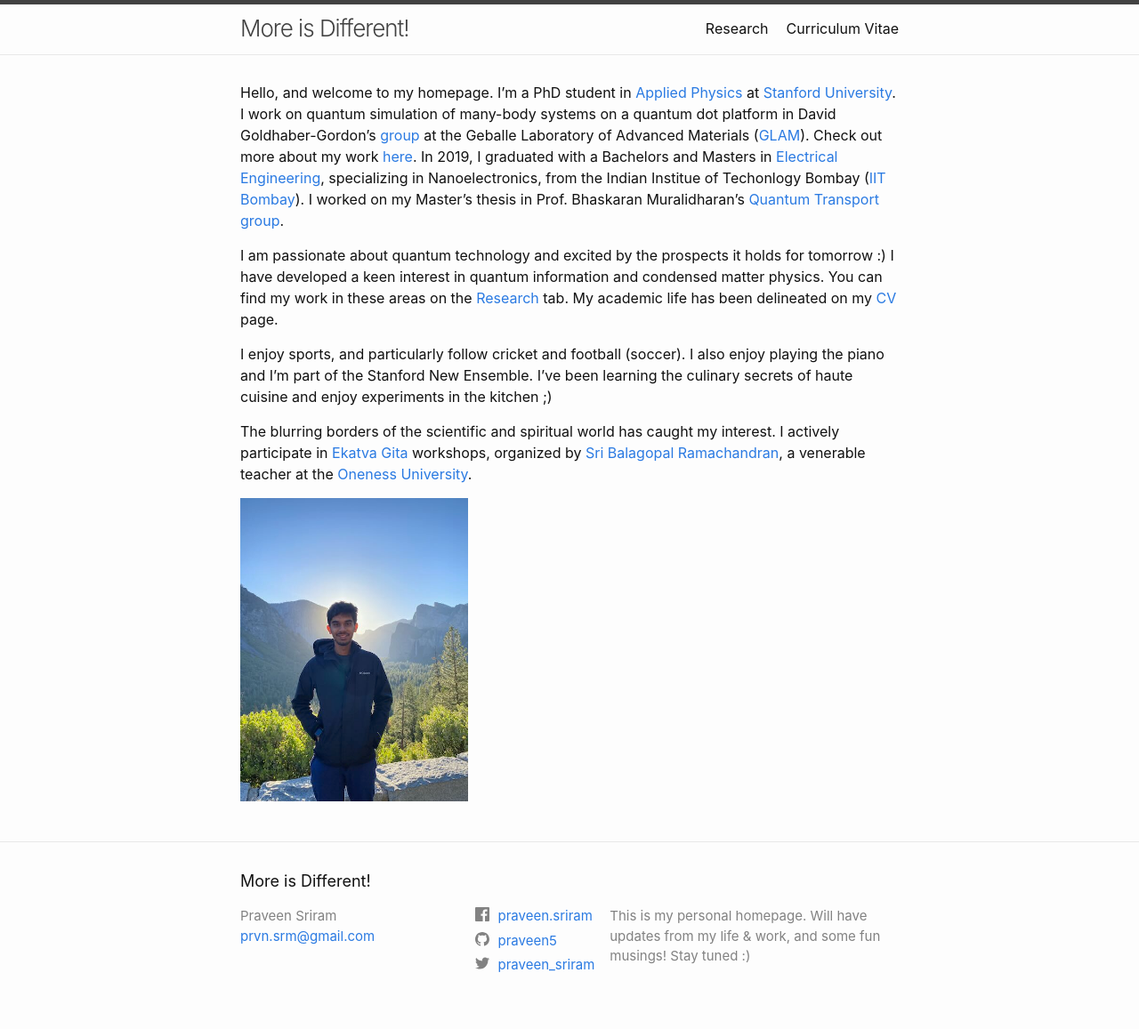
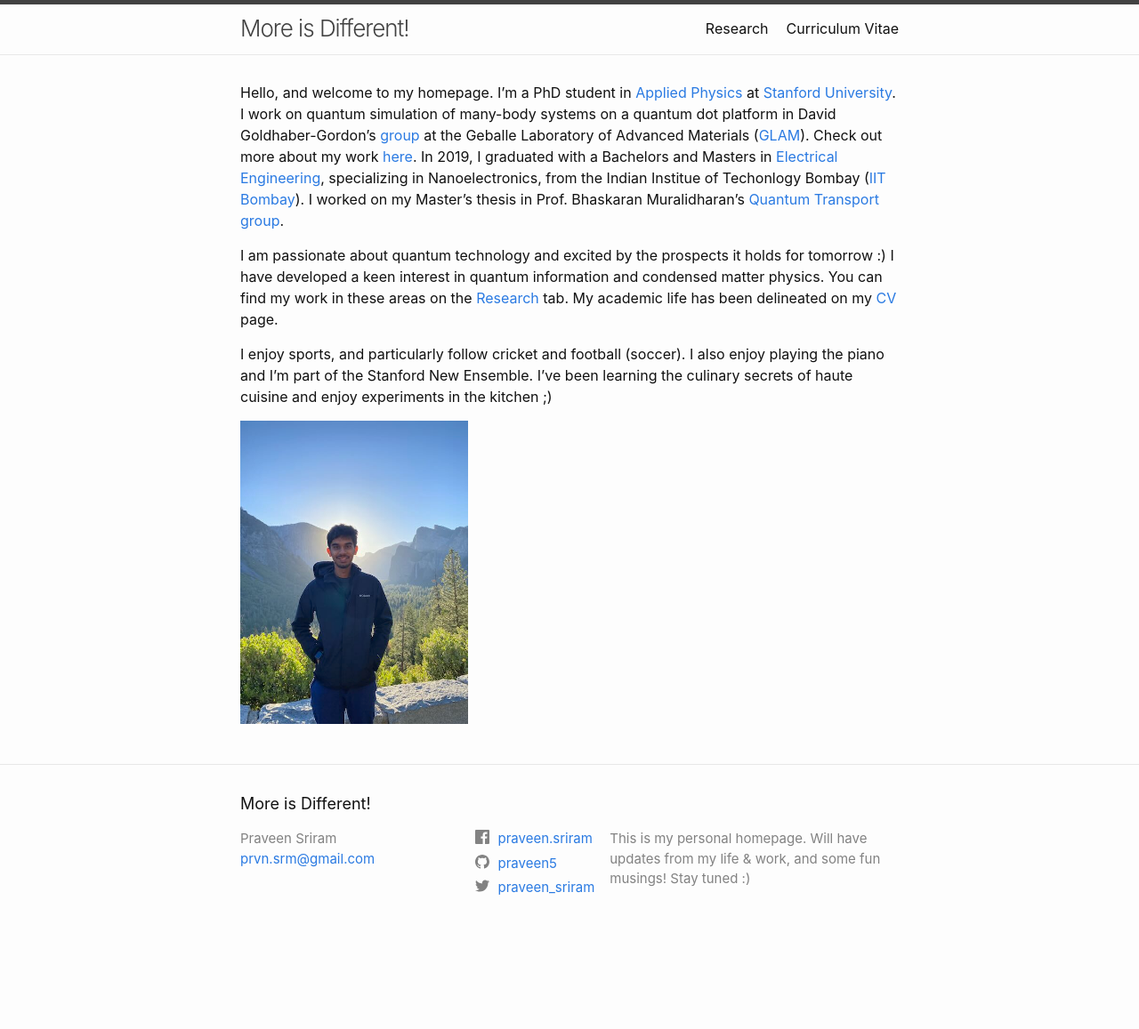
Before and after one commit to praveen5/praveen5.github.io, a Jekyll site: the page built from index.md, in a window 1280 px wide. Shown: the whole page at 89% size. Built offline with Jekyll 4.4.1, drawn with Linux system fonts in a browser that asks for light colours; after the commit the page ends 1070 px from its top, so only the background shows below that.

Commit message:
Update index.md
Taken off note on Ekatva Gita

```diff
--- a/index.md
+++ b/index.md
@@ -11,7 +11,7 @@ I am passionate about quantum technology and excited by the prospects it holds f
 
 I enjoy sports, and particularly follow cricket and football (soccer). I also enjoy playing the piano and I'm part of the Stanford New Ensemble. I've been learning the culinary secrets of haute cuisine and enjoy experiments in the kitchen ;)
 
-The blurring borders of the scientific and spiritual world has caught my interest. I actively participate in [Ekatva Gita](https://twitter.com/ekatvagita) workshops, organized by [Sri Balagopal Ramachandran](https://www.linkedin.com/in/balagopal-ramachandran-5a42262/), a venerable teacher at the [Oneness University](http://www.sri-ammabhagavan.org).
+[//]: <The blurring borders of the scientific and spiritual world has caught my interest. I actively participate in [Ekatva Gita](https://twitter.com/ekatvagita) workshops, organized by [Sri Balagopal Ramachandran](https://www.linkedin.com/in/balagopal-ramachandran-5a42262/), a venerable teacher at the [Oneness University](http://www.sri-ammabhagavan.org).>
 
 
 <img src="/IMG_7902.jpeg" ALIGN = "CENTRE" width="256" title="at Herr Bolzmann's grave, Vienna Central Crematory (Wien Zentralfiredhoff)">
```
